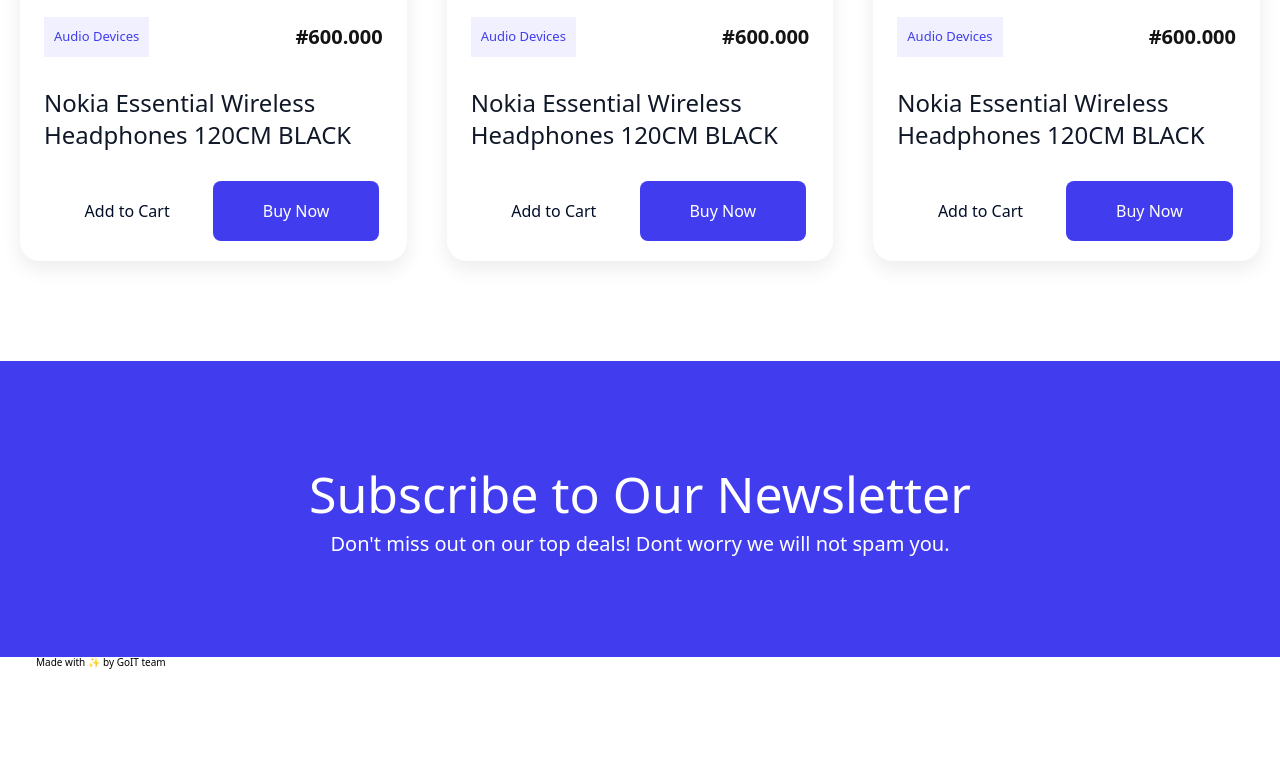
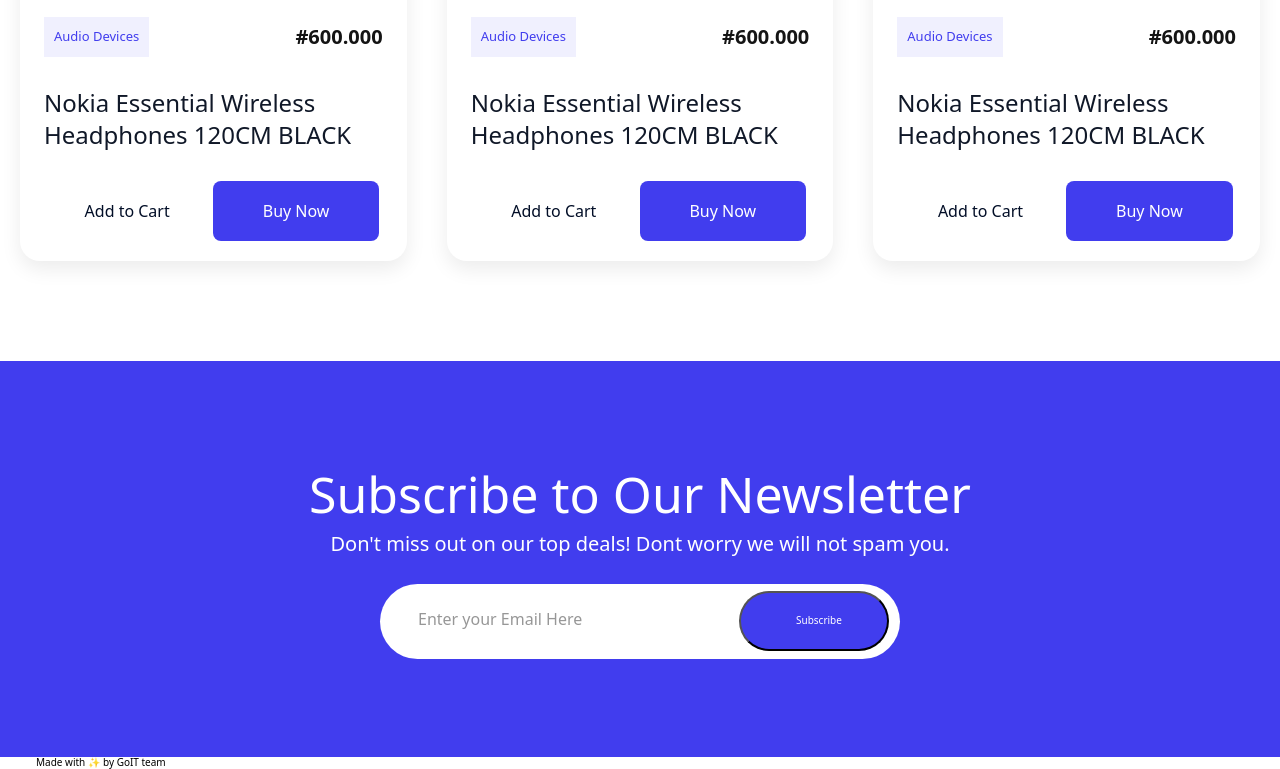
Before and after one commit to EugeneLevkovych/Market-place, a website built with Vite: page src/index.html in a window 1280 px wide. Shown: the part 2115-2884 px from the top of the page. Before the commit the page ends 2784 px from the top, so only its background shows below. Built offline with nearby package versions, Linux system fonts and the light colour scheme.

Commit message:
add button

```diff
--- a/src/partials/subscribe.html
+++ b/src/partials/subscribe.html
@@ -2,6 +2,14 @@
     <div class="container">
         <h2 class="section-subscribe__heading">Subscribe to Our Newsletter</h2>
         <p class="section-subscribe__text">Don't miss out on our top deals! Dont worry we will not spam you.</p>
-
+        <form class="section-subscribe__form">
+            <input
+              class="section-subscribe__input "
+              type="email"
+              placeholder="Enter your Email Here" id="email"
+              required
+            />
+            <button class="section-subscribe__btn" type="submit">Subscribe</button>
+          </form>
     </div>
 </section>
--- a/src/scss/subscribe.scss
+++ b/src/scss/subscribe.scss
@@ -17,5 +17,38 @@
         font-size: 20px;
         line-height: 1.5;
         text-align: center;
+        margin-bottom: 2.5rem;
+    }
+
+    &__form {
+        text-align: center;
+        position: relative;
+    }
+
+    &__input {
+        padding: 2.3rem .8rem 2.3rem 3.8rem;
+        border-radius: 10rem;
+        border: none;
+        width: 520px;
+        height: 75px;
+        &::placeholder {
+            font-weight: 400;
+            font-size: $default-font-size;
+            line-height: 1.87;
+            color: $color-text-5;
+        }
+    }
+
+    &__btn {
+        position: absolute;
+        right: 35.5rem;
+        top: 50%;
+        transform: translateY(-50%);
+        border-radius: 10rem;
+        padding: 2rem 5.5rem;
+        width: 15rem;
+        height: 6rem;
+        background-color: $color-blue;
+        color: $color-white-1;
     }
 }
--- a/src/scss/variables.scss
+++ b/src/scss/variables.scss
@@ -3,6 +3,7 @@
 $color-text-2: #000;
 $color-text-3: #101828;
 $color-text-4: #020e27;
+$color-text-5: #979797;
 $color-text-discount: #eb3131;
 
 $color-blue: #413dee;
```
